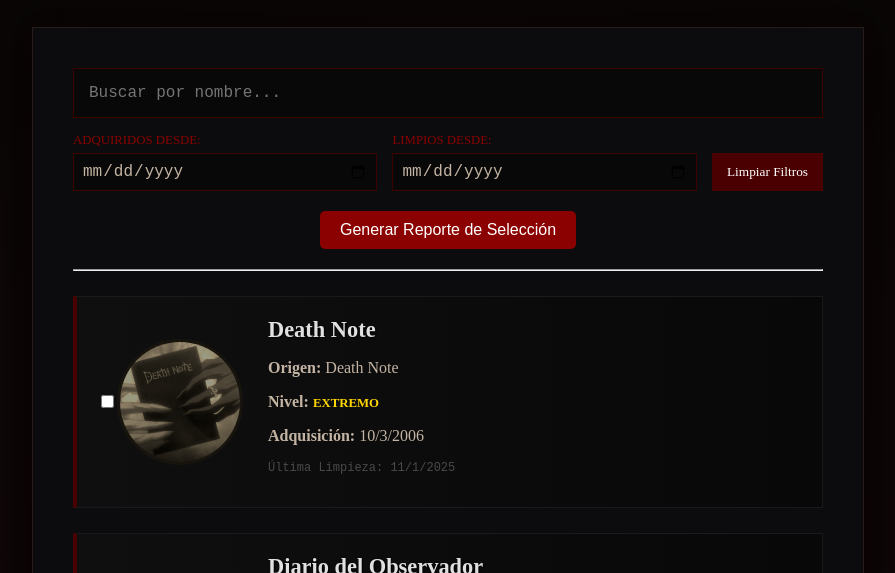
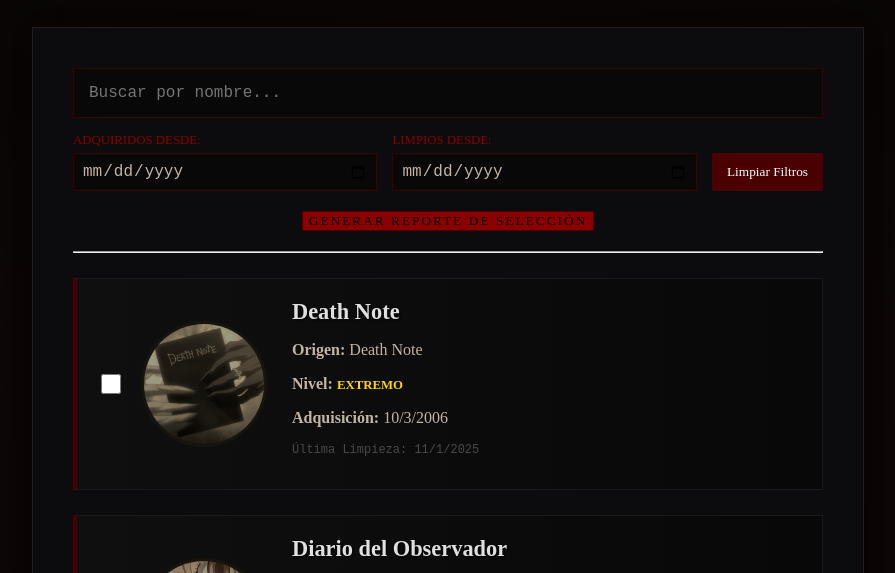
Before and after one commit to abrilcaro157-crypto/Museo_Maldito, a plain HTML site: page index.html in a window 1280 px wide. Shown: the part 151-724 px from the top of the page, without its empty margins (192-1087 px from the left). Drawn offline with nearby package versions, Linux system fonts and the light colour scheme.

Commit message:
Update mystyle.css

```diff
--- a/css/mystyle.css
+++ b/css/mystyle.css
@@ -3,7 +3,7 @@
     background-color: #050505;
     background-image: radial-gradient(circle, #1a0a0a 0%, #050505 100%);
     color: #c4b4a3;
-    font-family: 'Crimson Text', serif; /* Una fuente clásica y elegante */
+    font-family: 'Crimson Text', serif;
     margin: 0;
     padding: 40px 20px;
     min-height: 100vh;
@@ -180,25 +180,12 @@
     margin: 20px 0;
 }
 
-.btn-guardar {
-    background-color: #28a745; /* Verde para que parezca "Guardar" */
-    color: white;
-    padding: 10px 20px;
-    border: none;
-    cursor: pointer;
-    font-size: 1rem;
-    border-radius: 5px;
-}
-
-.btn-guardar:hover {
-    background-color: #218838;
-}
-
 .mensaje-exito {
     color: #ffd700;
     font-size: 0.9rem;
     margin-top: 10px;
 }
+
 .btn-imprimir {
     background-color: #6c757d;
     color: white;
@@ -231,4 +218,25 @@
 .tarjeta {
     display: flex;
     align-items: center;
+
 }
+.check-maldito {
+    margin-right: 20px;
+    width: 20px;
+    height: 20px;
+    cursor: pointer;
+    accent-color: #8b0000;
+}
+
+.btn-guardar {
+    text-transform: uppercase;
+    letter-spacing: 2px;
+    font-family: 'Crimson Text', serif;
+    border: 1px solid #4a0000;
+    transition: 0.3s;
+}
+
+.btn-guardar:hover {
+    box-shadow: 0 0 15px rgba(255, 0, 0, 0.4);
+    transform: scale(1.05);
+}
```
